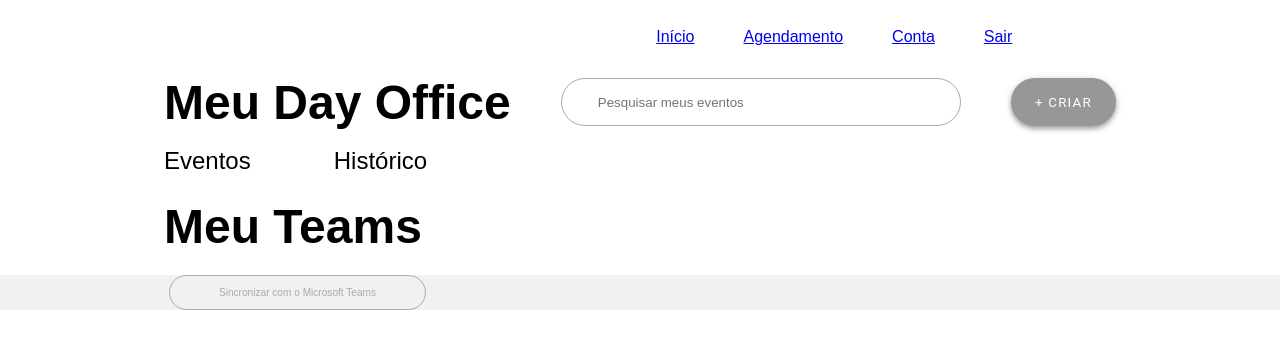
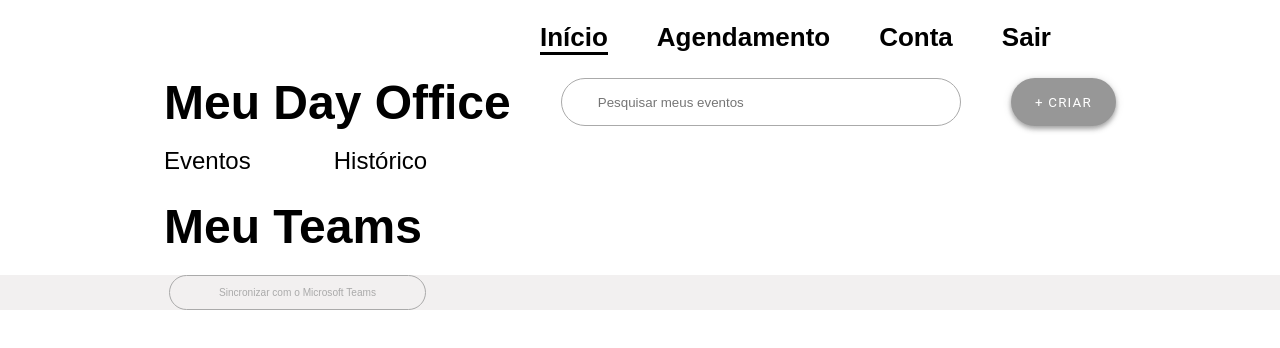
Before and after one commit to FuentesRichard/squad-31, a Next.js app in the folder PoC/Frontend/: page /Home in a window 1280 px wide. Shown: the top 348 px of the page. Built offline with nearby package versions, Linux system fonts and the light colour scheme.

Commit message:
Fazendo correções no estilo do cabeçalho

```diff
--- a/PoC/Frontend/pages/Home.js
+++ b/PoC/Frontend/pages/Home.js
@@ -1,6 +1,7 @@
 import React from "react";
 import styled from "styled-components";
 import { GlobalStyle } from "./Login";
+import Link from "next/dist/client/link";
 
 const Cabecalho = styled.header`
    display: flex;
@@ -15,6 +16,21 @@ const Cabecalho = styled.header`
 
    li {
       margin-right: 49px;
+   }
+
+   a {
+      color: #000;
+      font-size: 26px;
+      font-weight: 600;
+      text-decoration: none;
+   }
+
+   a:hover {
+      border-bottom: 3px solid #000;
+   }
+
+   .ativo {
+      border-bottom: 3px solid #000;
    }
 `;
 
@@ -109,16 +125,24 @@ export default function Home() {
             <nav>
                <ul>
                   <li>
-                     <a href="#">Início</a>
+                     <Link href="./Home">
+                        <a className="ativo">Início</a>
+                     </Link>
                   </li>
                   <li>
-                     <a href="#">Agendamento</a>
+                     <Link href="#">
+                        <a>Agendamento</a>
+                     </Link>
                   </li>
                   <li>
-                     <a href="#">Conta</a>
+                     <Link href="#">
+                        <a>Conta</a>
+                     </Link>
                   </li>
                   <li>
-                     <a href="#">Sair</a>
+                     <Link href="#">
+                        <a>Sair</a>
+                     </Link>
                   </li>
                </ul>
             </nav>
```
